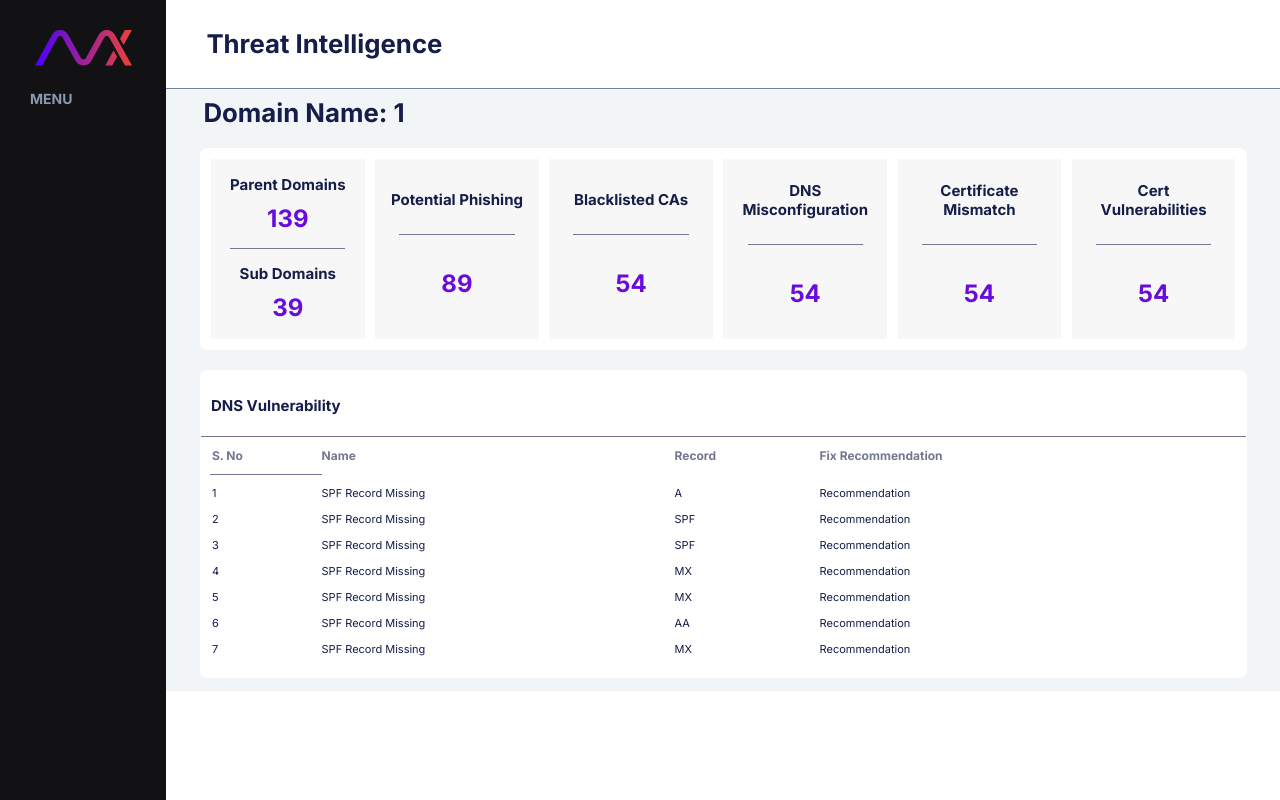
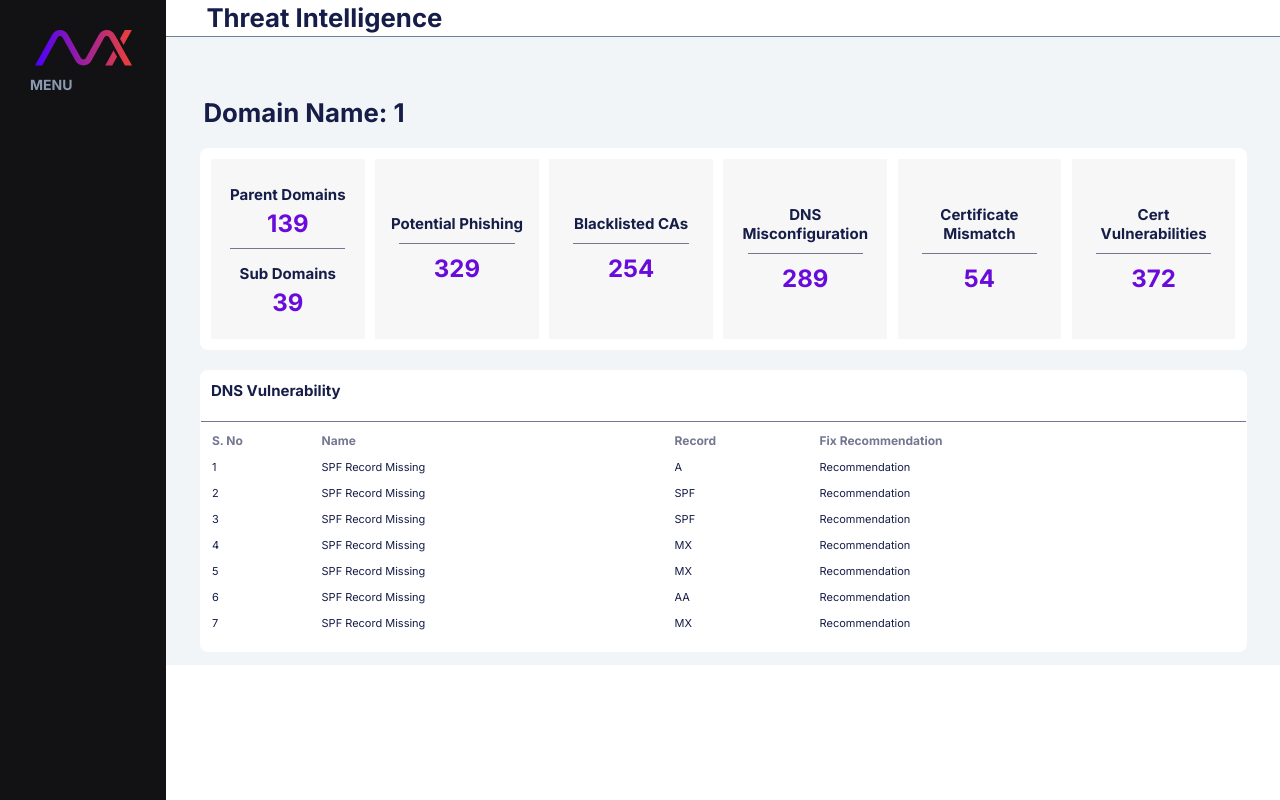
Before and after one commit to 0xVijay/eisdev, a React (Create React App) app: page /search-results/1 in a window 1280 px wide. Built offline with nearby package versions, Linux system fonts and the light colour scheme.

Commit message:
Latest Commit - 5 PM

```diff
--- a/src/Search.css
+++ b/src/Search.css
@@ -257,3 +257,19 @@ outline: none;
     z-index: 100;
     transition: box-shadow 0.3s ease-in-out;
 }
+
+.invalid-domain-err-container{
+    display: flex;
+    align-items: center;
+    justify-content: center;
+}
+
+.error-message{
+color: white;
+ font-size: 16px;
+ font-family: Inter;
+ font-weight: 600;
+ line-height: 23.44px;
+ word-wrap: break-word;
+ margin-top: 15px;
+}
--- a/src/Search.js
+++ b/src/Search.js
@@ -1,8 +1,7 @@
-// Search.js
 import React, { useState } from 'react';
 import { useNavigate } from 'react-router-dom';
+import axios from 'axios';
 import './Search.css';
-import axios from 'axios';
 import searchIcon from './assets/searchbar-search-icon.png';
 import avxIcon from './assets/header-logo.svg';
 import rightIcon from './assets/arrow-right.svg';
@@ -22,54 +21,64 @@ const Header = () => {
 };
 
 const SearchContainer = () => {
-
   const [searchTerm, setSearchTerm] = useState('');
+  const [isInvalidUrl, setIsInvalidUrl] = useState(false);
   const navigate = useNavigate();
   const [apiResponse, setApiResponse] = useState(null);
 
+  const isValidDomain = (urlString) => {
+      const regex = new RegExp(/\.[a-z]{2,}$/);
+      return regex.test(urlString);
+  };
+
   const handleSearch = async () => {
+      if (isValidDomain(searchTerm)) {
+          setIsInvalidUrl(false); // Set isInvalidUrl to false as the domain is valid
           try {
               const response = await axios.get('https://api.publicapis.org/entries');
               setApiResponse(response.data);
-      console.log(response.data)
+              console.log(response.data);
               navigate(`/search-results/${searchTerm}`, { state: { apiData: response.data } });
           } catch (error) {
               console.error('Error fetching data: ', error);
-      // Handle error
+          }
+      } else {
+          setIsInvalidUrl(true); // Set isInvalidUrl to true as the domain is invalid
+          console.log('Invalid domain:', searchTerm);
+          // Optionally, handle invalid domain inputs here
+      }
+  };
+
+  const handleKeyDown = (event) => {
+      if (event.key === 'Enter') {
+          handleSearch();
       }
   };
 
   return (
       <>
           <div className="search-container">
-          <h1 className="search-heading">Empower Your Strategy: Elevate Your Rankings with Tailored <span className="search-heading-seo">SEO Insights</span>.</h1>
-          <div className="search-btn-container">
-            <button className="search-selected-btn">Asset</button>
-            <button className="search-not-selected-btn">Exploit</button>
-            <button className="search-not-selected-btn">Certificate</button>
-            <button className="search-not-selected-btn">Image</button>
-            <button className="search-not-selected-btn">Domain</button>
-          </div>
+              <h1 className="search-heading">Fortify Your Defense: Enhance Your Security Posture with Customized <span className="search-heading-seo">Threat Intelligence Insights</span>.</h1>
               <div className="search-bar-container">
                   <div className="search-bar-input-container">
                       <img onClick={handleSearch} src={searchIcon} alt="Search Icon" className="search-icon" />
-              <input  value={searchTerm} onChange={(e) => setSearchTerm(e.target.value)} type="text" className="search-bar" placeholder="Type Your Website Here..." />
+                      <input onKeyDown={handleKeyDown} value={searchTerm} onChange={(e) => setSearchTerm(e.target.value)} type="text" className="search-bar" placeholder="Type Your Website Here..." />
                       <img onClick={handleSearch} src={rightIcon} alt="arrow-right" className="arrow-right" />
                   </div>
+              </div>
+              <div className="invalid-domain-err-container">
+                  {isInvalidUrl && <p className="error-message">Please enter a valid domain. Ex: google.com</p>}
               </div>
           </div>
       </>
   );
 };
 
-
 const Search = () => {
   const [searchTerm, setSearchTerm] = useState('');
   const navigate = useNavigate();
 
   const handleSearch = () => {
-    // Implement your search logic here
-    // For example, you might want to navigate to a search results page
       navigate(`/search-results/${searchTerm}`);
   };
 
--- a/src/SearchResults.css
+++ b/src/SearchResults.css
@@ -232,6 +232,8 @@
 
 .card-value-txt-divided {
     margin-top: 5px;
+    margin-block-start: 0px;
+    margin-block-end: 0px;
     margin-bottom: 5px;
     color: #690CDB;
     font-size: 24px;
@@ -316,3 +318,19 @@ font-style: normal;
 font-weight: 400;
 line-height: normal;
 }
+
+.ti-table-header-border{
+    border-bottom: 10px solid #555;
+}
+
+.ti-table-header-separator-line{
+    width: 100%;
+    height: 1px;
+    margin-left: -1%;
+    background-color: #737791;
+}
+
+p{
+    margin-block-start: 0em;
+    margin-block-end: 0em;
+}
--- a/src/SearchResults.js
+++ b/src/SearchResults.js
@@ -1,9 +1,35 @@
-import React from 'react';
+import React, { useState, useEffect } from 'react';
 import { useParams } from 'react-router-dom';
 import './SearchResults.css';
 import headerLogo from "./assets/header-logo.svg";
 
 const SearchResults = () => {
+
+    const AnimatedCounter = ({ endValue }) => {
+        const [count, setCount] = useState(0);
+        const duration = 1000; // 5 seconds duration
+
+        useEffect(() => {
+            // Calculate interval duration for each increment
+            const intervalDuration = duration / endValue;
+
+            const timer = setInterval(() => {
+                setCount((prevCount) => {
+                    if (prevCount < endValue) {
+                        return prevCount + 1;
+                    } else {
+                        clearInterval(timer);
+                        return prevCount;
+                    }
+                });
+            }, intervalDuration);
+
+            return () => clearInterval(timer); // Cleanup on unmount
+        }, [endValue]);
+
+        return <p className="card-value-txt">{count}</p>;
+    };
+
   const { searchTerm } = useParams();
 
   // Implement your search results display logic here
@@ -145,7 +171,7 @@ const SearchResults = () => {
                         <p class="card-header-txt-divided">Parent Domains</p>
                     </div>
                     <div class="card-value">
-                        <p class="card-value-txt-divided">139</p>
+                    <AnimatedCounter endValue={139} duration={1000} />
                     </div>
                     <div class="card-separator-line">
 
@@ -154,7 +180,7 @@ const SearchResults = () => {
                         <p class="card-header-txt-divided">Sub Domains</p>
                     </div>
                     <div class="card-value">
-                        <p class="card-value-txt-divided">39</p>
+                    <AnimatedCounter endValue={39} duration={1000} />
                     </div>
                 </div>
                 <div class="content-card">
@@ -165,7 +191,7 @@ const SearchResults = () => {
 
                     </div>
                     <div class="card-value">
-                        <p class="card-value-txt">89</p>
+                    <AnimatedCounter endValue={329} duration={1000} />
                     </div>
                 </div>
                 <div class="content-card">
@@ -176,7 +202,7 @@ const SearchResults = () => {
 
                     </div>
                     <div class="card-value">
-                        <p class="card-value-txt">54</p>
+                    <AnimatedCounter endValue={254} duration={1000} />
                     </div>
                 </div>
                 <div class="content-card">
@@ -187,7 +213,7 @@ const SearchResults = () => {
 
                     </div>
                     <div class="card-value">
-                        <p class="card-value-txt">54</p>
+                    <AnimatedCounter endValue={289} duration={1000} />
                     </div>
                 </div>
                 <div class="content-card">
@@ -198,7 +224,7 @@ const SearchResults = () => {
 
                     </div>
                     <div class="card-value">
-                        <p class="card-value-txt">54</p>
+                    <AnimatedCounter endValue={54} duration={1000} />
                     </div>
                 </div>
                 <div class="content-card">
@@ -209,7 +235,7 @@ const SearchResults = () => {
 
                     </div>
                     <div class="card-value">
-                        <p class="card-value-txt">54</p>
+                    <AnimatedCounter endValue={372} duration={1000} />
                     </div>
                 </div>
             </div>
@@ -222,15 +248,13 @@ const SearchResults = () => {
                 <div class="ti-table-contents-container">
                     <table class="ti-dns-table">
                         <thead class="dns-table-col-head">
-                        <tr style={{ borderBottom: '10px solid #555' }}>
+                        <tr className='ti-table-header-border'>
                                 <th>S. No</th>
                                 <th>Name</th>
                                 <th>Record</th>
                                 <th>Fix Recommendation</th>
                             </tr>
                         </thead>
-                        <div class="ti-table-separator-line">
-                        </div>
                         <tbody>
                             <tr class="dns-table-body-txt">
                                 <td>1</td>
@@ -278,7 +302,6 @@ const SearchResults = () => {
                     </table>
                 </div>
             </div>
-
         </div>
     </div>
     </div>
```
Also changed, not shown: 17 other files (tests, documents, lock files or other folders). Lines whose indentation alone changed are shown as unchanged.
